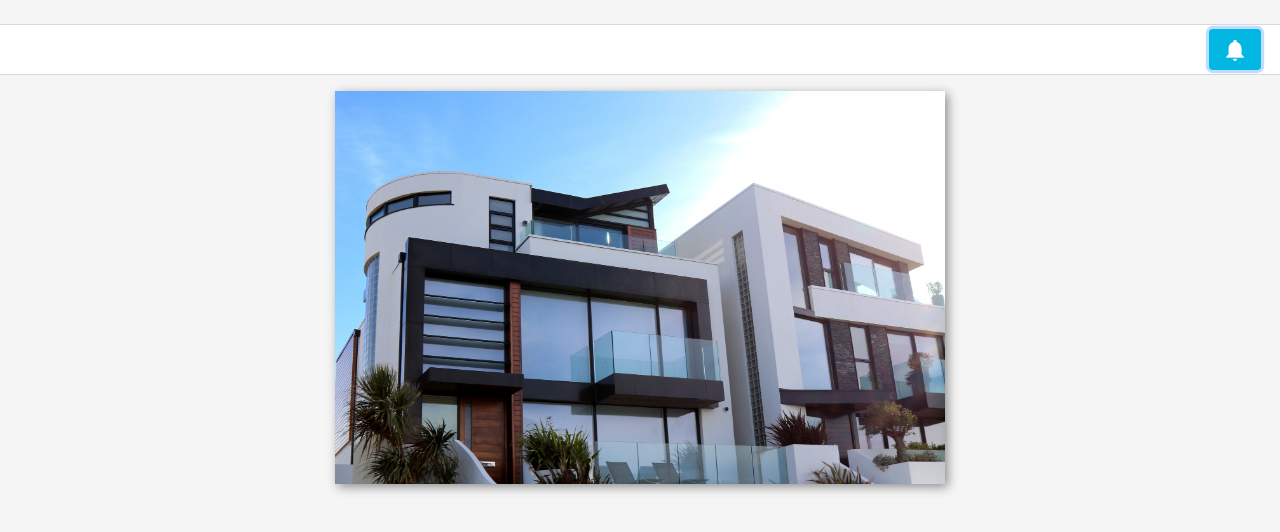
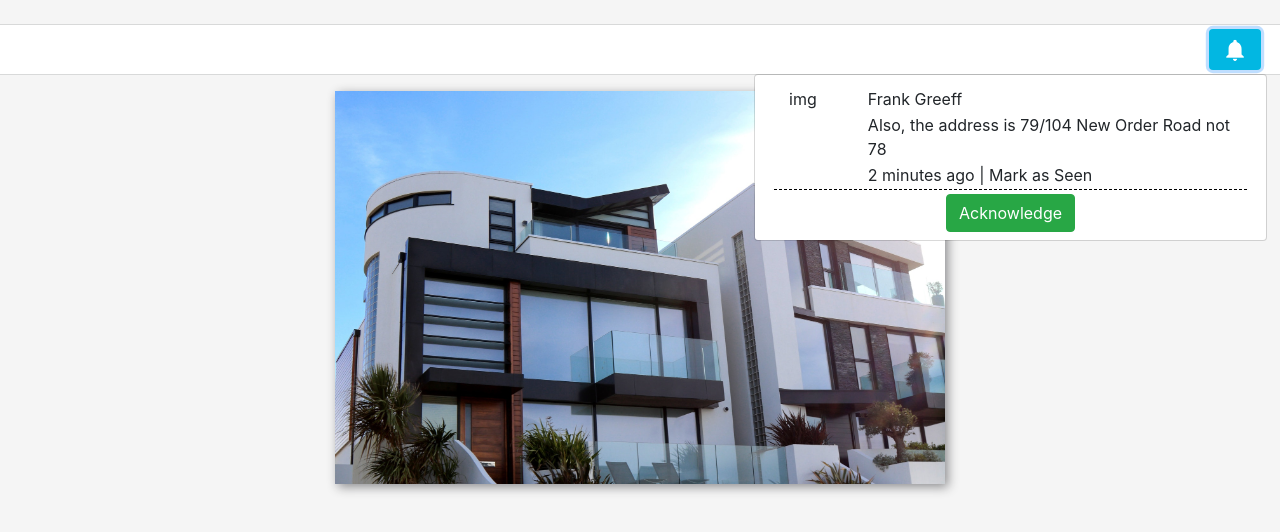
Before and after one commit to nick-ramsay/rh-react-project, a React (Create React App) app: page / in a window 1280 px wide. Both pictures are taken after a click on the button 1235 px from the left and 49 px from the top of the page. Shown: the top 532 px of the page. Built offline with nearby package versions, Linux system fonts and the light colour scheme.

Commit message:
Added dropdown menu

```diff
--- a/src/components/Comments/Comments.js
+++ b/src/components/Comments/Comments.js
@@ -15,7 +15,28 @@ class Comments extends Component {
                 <div className="container-fluid pt-4">
                     <div className="row button-row">
                         <div className="col-md-12">
-                            <button id="alert-btn" className="btn btn-custom float-right m-1"><img className="icon-image" src={AlertIcon} /></button>
+                            <div className="dropdown">
+                                <button id="alert-btn" className="btn btn-custom float-right m-1" data-toggle="dropdown" aria-haspopup="true" aria-expanded="false"><img className="icon-image" src={AlertIcon} /></button>
+                                <div class="dropdown-menu mt-1 mr-2" aria-labelledby="dropdownMenuButton">
+                                    <div className="col-md-12">
+                                        <div className="row comment-row m-1">
+                                            <div className="col-md-2">
+                                                <p>img</p>
+                                            </div>
+                                            <div className="col-md-10">
+                                                <p className="comment-details">Frank Greeff</p>
+                                                <p className="comment-details">Also, the address is 79/104 New Order Road not 78</p>
+                                                <p className="comment-details"><span>2 minutes ago</span><span> | </span><span>Mark as Seen</span></p>
+                                            </div>
+                                        </div>
+                                        <div className="row">
+                                            <div className="col-md-12 text-center">
+                                                <button className="btn btn-success">Acknowledge</button>
+                                            </div>
+                                        </div>
+                                    </div>
+                                </div>
+                            </div>
                         </div>
                     </div>
                     <div className="row">
--- a/src/components/Comments/style.css
+++ b/src/components/Comments/style.css
@@ -2,6 +2,15 @@
     border-top: 1px solid #d8d9d9;
     border-bottom: 1px solid #d8d9d9;
     background-color: white;
+}
+
+.comment-row {
+    border-bottom: 1px dashed black;
+    border-bottom-width: 90%;
+}
+
+.comment-details {
+    margin-bottom: 2px;
 }
 
 .property-image {
```
